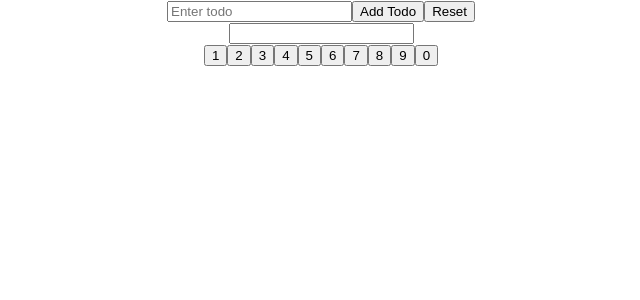
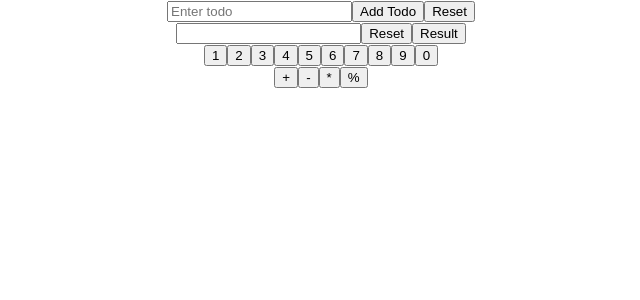
Before and after one commit to nagajayasree/2021, a React (Create React App) app: page / in a window 1280 px wide. Shown: the top 300 px of the page, without its empty margins (319-959 px from the left). Built offline with nearby package versions, Linux system fonts and the light colour scheme.

Commit message:
addded changes

```diff
--- a/src/practice/Calculator/calculator.tsx
+++ b/src/practice/Calculator/calculator.tsx
@@ -2,16 +2,19 @@ import { useState } from "react";
 
 export interface CalciState {
   numbers: number[];
+  operators: any[];
 }
 
 let buttons: CalciState = {
   numbers: [1, 2, 3, 4, 5, 6, 7, 8, 9, 0],
+  operators: ["+", "-", "*", "%"],
 };
 export const Calculator = () => {
   const [input, setInput] = useState("");
+  const [signs] = useState(buttons.operators);
   const [num] = useState(buttons.numbers);
 
-  const onClickNumber = (value: number) => {
+  const onButtonClick = (value: number) => {
     setInput(value.toString());
   };
 
@@ -24,9 +27,16 @@ export const Calculator = () => {
           setInput(e.currentTarget.value)
         }
       />
+      <button onClick={() => setInput("")}>Reset</button>
+      <button>Result</button>
       <div>
         {num.map((n) => {
-          return <button onClick={() => onClickNumber(n)}>{n}</button>;
+          return <button onClick={() => onButtonClick(n)}>{n}</button>;
+        })}
+      </div>
+      <div>
+        {signs.map((s) => {
+          return <button onClick={() => onButtonClick(s)}>{s}</button>;
         })}
       </div>
     </>
```
Also changed, not shown: 1 other file (tests, documents, lock files or other folders).
